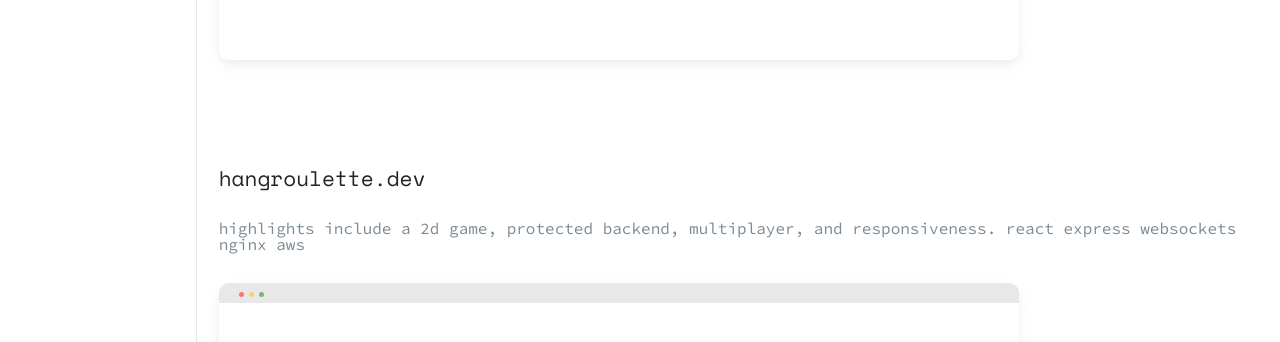
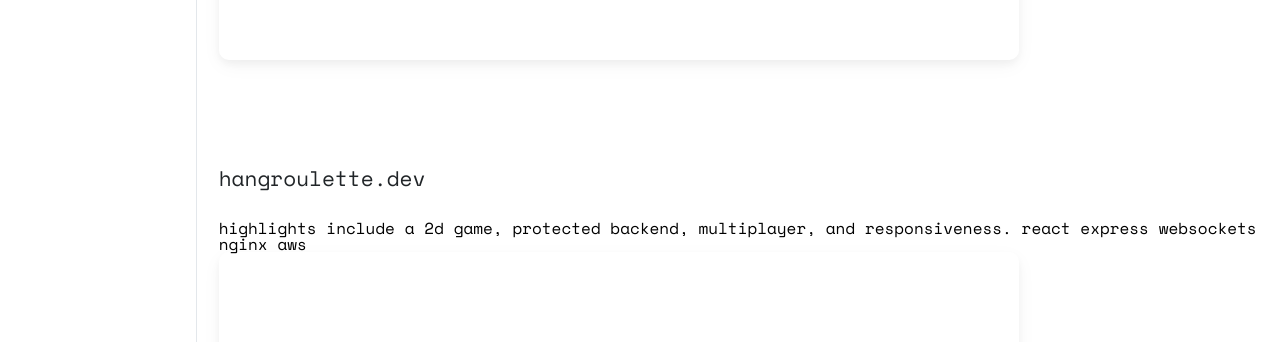
Before and after one commit to yevskro/portfolio, a React (Create React App) app in the folder client/: page / in a window 1280 px wide. Shown: the part 1050-1392 px from the top of the page. Built offline with nearby package versions, Linux system fonts and the light colour scheme.

Commit message:
included working Project component into body

```diff
--- a/client/src/App.js
+++ b/client/src/App.js
@@ -2,6 +2,7 @@
 import { Route } from 'react-router-dom'
 import Header    from './components/Header'
 import Footer    from './components/Footer'
+import Project   from './components/Project'
 
 import './styles/Reset.css'
 import './styles/App.css'
@@ -20,15 +21,11 @@
                     <Header onGotResponsiveIndentWidth={this.onGotResponsiveIndentWidth}/>
                     <div className="bdy">
                         <div className="prjs-cntnr anime-visible delay-animation-9" style={{"marginLeft": this.state.indentWidth}}>
-                            <div className="prj anime-shift-from-right delay-animation-9">
-                                <div className="prj-hdr f-size-lg orng">yevdev.io</div>
-                                <p className="prj-txt">highlights include a portfolio page, an admin page for uploading a new project, and responsiveness. react express postgresql nginx aws</p>
-                                <div className="prj-wnd">
-                                    <div className="prj-bar">
-                                        <span className="prj-circle bg-red"></span><span className="prj-circle bg-orange"></span><span className="prj-circle bg-green"></span>
-                                    </div>
-                                </div>
-                            </div>
+                            <Project header="yevdev.io"
+                                     summary="highlights include a portfolio page,
+                                     an admin page for uploading a new project,
+                                     and responsiveness. react express postgresql
+                                     nginx aws"/>
                             <div className="prj anime-shift-from-right delay-animation-10">
                                 <div className="prj-hdr f-size-lg orng">hangroulette.dev</div>
                                 <p className="prj-txt">highlights include a 2d game, protected backend, multiplayer, and responsiveness. react express websockets nginx aws</p>
--- a/client/src/components/Project.js
+++ b/client/src/components/Project.js
@@ -1,7 +1,8 @@
+import React from 'react'
 
 const Header = (props) => <div className="prj-hdr f-size-lg orng">{props.title}</div>
-const Summary = (props) => <p className="prj-txt">{props.text}</p>
-const Window = (props) => <div className="wnd">
+const Summary = (props) => <p className="prj-smry">{props.text}</p>
+const Window = (props) => <div className="prj-wnd">
                             <WindowBar/>
                             <WindowImage/>
                         </div>
@@ -17,7 +18,9 @@
     // props.header props.text props.image
     return <div className="prj anime-shift-from-right delay-animation-9">
                 <Header title={props.header}/>
-                <Summary text={props.text}/>
+                <Summary text={props.summary}/>
                 <Window image={props.image}/>
             </div>
 }
+
+export default Project
--- a/client/src/styles/App.css
+++ b/client/src/styles/App.css
@@ -174,7 +174,7 @@
     margin-bottom: 3%;
 }
 
-.prj-txt {
+.prj-smry {
     font-family: 'Source Code Pro', monospace;
     color: RGB(123,138,148);
     margin-bottom: 3%;
@@ -191,13 +191,13 @@
     overflow: hidden;
 }
 
-.prj-bar {
+.wnd-bar {
     background-color: RGB(214,214,214);
     height: 20px;
     padding-left: 15px;
 }
 
-.prj-circle {
+.bar-circle {
     width: 5px;
     height: 5px;
     border-radius: 50%;
```
Also changed, not shown: client/src/components/Intro.js (deleted).
